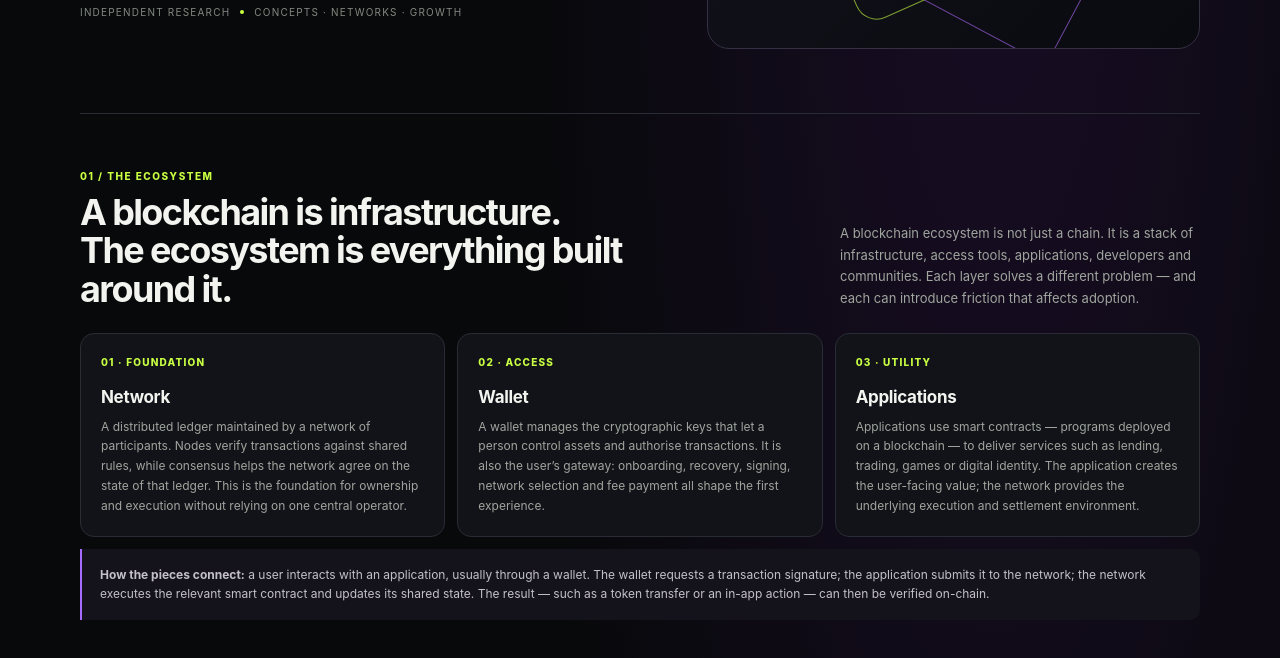
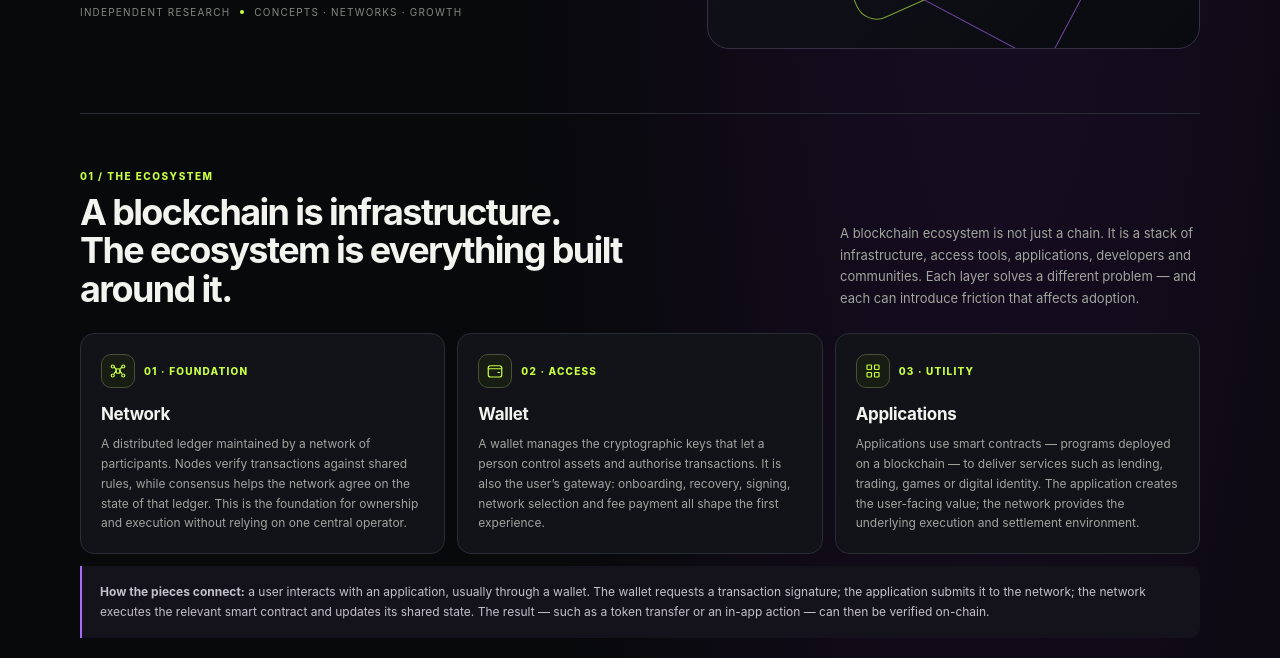
Before and after one commit to maryamdps/web3-ecosystem-growth-lab-preview, a plain HTML site: page research/01-from-discovery-to-onchain-habit.html in a window 1280 px wide. Shown: the part 439-1097 px from the top of the page. Drawn offline with Linux system fonts and the light colour scheme.

Commit message:
Add consistent line icons to ecosystem cards

```diff
--- a/research/01-from-discovery-to-onchain-habit.html
+++ b/research/01-from-discovery-to-onchain-habit.html
@@ -79,9 +79,9 @@ footer{padding:26px 0 38px;display:flex;justify-content:space-between;gap:15px;c
 <section class="section" id="ecosystem">
 <div class="section-head"><div><div class="num">01 / THE ECOSYSTEM</div><h2>A blockchain is infrastructure.<br>The ecosystem is everything built around it.</h2></div><p>A blockchain ecosystem is not just a chain. It is a stack of infrastructure, access tools, applications, developers and communities. Each layer solves a different problem — and each can introduce friction that affects adoption.</p></div>
 <div class="grid3">
-<article class="card"><div class="small">01 · Foundation</div><h3>Network</h3><p>A distributed ledger maintained by a network of participants. Nodes verify transactions against shared rules, while consensus helps the network agree on the state of that ledger. This is the foundation for ownership and execution without relying on one central operator.</p></article>
-<article class="card"><div class="small">02 · Access</div><h3>Wallet</h3><p>A wallet manages the cryptographic keys that let a person control assets and authorise transactions. It is also the user’s gateway: onboarding, recovery, signing, network selection and fee payment all shape the first experience.</p></article>
-<article class="card"><div class="small">03 · Utility</div><h3>Applications</h3><p>Applications use smart contracts — programs deployed on a blockchain — to deliver services such as lending, trading, games or digital identity. The application creates the user-facing value; the network provides the underlying execution and settlement environment.</p></article>
+<article class="card"><div class="iconrow"><div class="iconbox"><svg viewBox="0 0 24 24"><circle cx="12" cy="12" r="3"/><circle cx="5" cy="6" r="2"/><circle cx="19" cy="6" r="2"/><circle cx="5" cy="18" r="2"/><circle cx="19" cy="18" r="2"/><path d="m7 7 3 3m4 0 3-3m-10 8 3-3m4 0 3 3"/></svg></div><div class="small">01 · Foundation</div></div><h3>Network</h3><p>A distributed ledger maintained by a network of participants. Nodes verify transactions against shared rules, while consensus helps the network agree on the state of that ledger. This is the foundation for ownership and execution without relying on one central operator.</p></article>
+<article class="card"><div class="iconrow"><div class="iconbox"><svg viewBox="0 0 24 24"><rect x="3" y="5" width="18" height="15" rx="3"/><path d="M3 9h18m-5 5h2"/></svg></div><div class="small">02 · Access</div></div><h3>Wallet</h3><p>A wallet manages the cryptographic keys that let a person control assets and authorise transactions. It is also the user’s gateway: onboarding, recovery, signing, network selection and fee payment all shape the first experience.</p></article>
+<article class="card"><div class="iconrow"><div class="iconbox"><svg viewBox="0 0 24 24"><rect x="4" y="4" width="6" height="6" rx="1"/><rect x="14" y="4" width="6" height="6" rx="1"/><rect x="4" y="14" width="6" height="6" rx="1"/><rect x="14" y="14" width="6" height="6" rx="1"/></svg></div><div class="small">03 · Utility</div></div><h3>Applications</h3><p>Applications use smart contracts — programs deployed on a blockchain — to deliver services such as lending, trading, games or digital identity. The application creates the user-facing value; the network provides the underlying execution and settlement environment.</p></article>
 </div>
 <div class="bridge"><strong>How the pieces connect:</strong> a user interacts with an application, usually through a wallet. The wallet requests a transaction signature; the application submits it to the network; the network executes the relevant smart contract and updates its shared state. The result — such as a token transfer or an in-app action — can then be verified on-chain.</div>
 </section>
```
